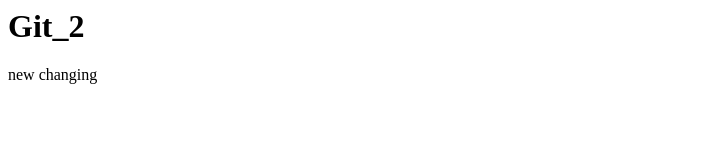
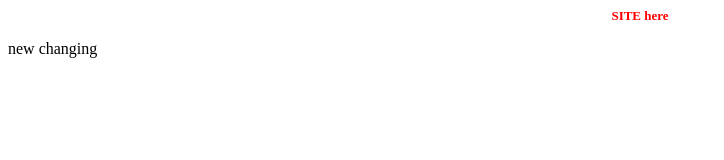
Before and after one commit to Mariasha/site, a plain HTML site: page index.html in a window 1280 px wide. Shown: the whole page, without its empty margins (0-724 px from the left). Drawn offline with Linux system fonts and the light colour scheme; files that its build step writes are made by us from their sources.

Commit message:
second commit

```diff
--- /dev/null
+++ b/css/style.css
@@ -0,0 +1,5 @@
+h1 {
+font-size:  13px;
+color: red;
+text-align: center;
+}
--- a/index.html
+++ b/index.html
@@ -1,14 +1,14 @@
 <html>
   <head>
   <meta charset="utf-8">
-    <title>document</title>
-<!--   <link rel="stylesheet" type="text/css" href="stylecss.css">
-  <script src="http://code.jquery.com/jquery-latest.js"></script>
+    <title>site</title>
+  <link rel="stylesheet" type="text/css" href="style.css">
+<!--  <script src="http://code.jquery.com/jquery-latest.js"></script>
    <script>
 </script> -->
   </head>
   <body>
-    <h1> Git_2 </h1>
+    <h1>SITE here </h1>
 	<p> new changing</p>
 
   </body>
```
